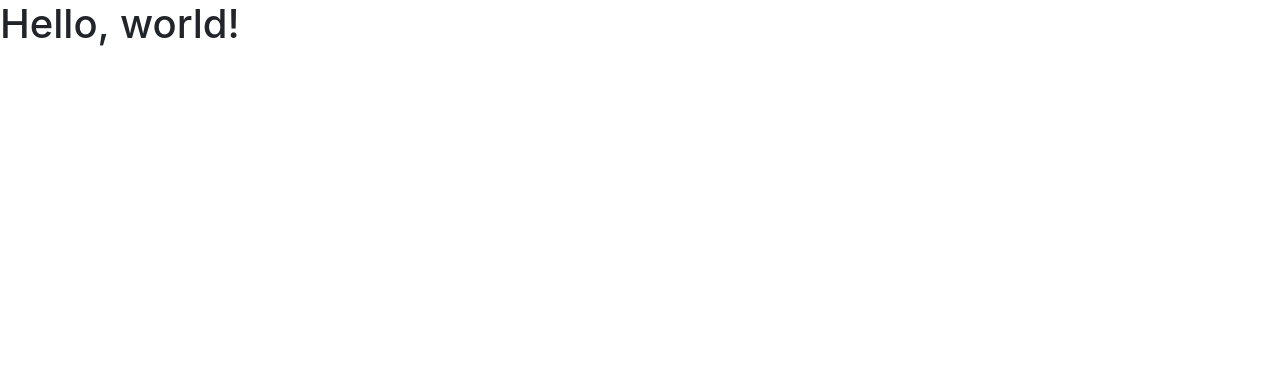
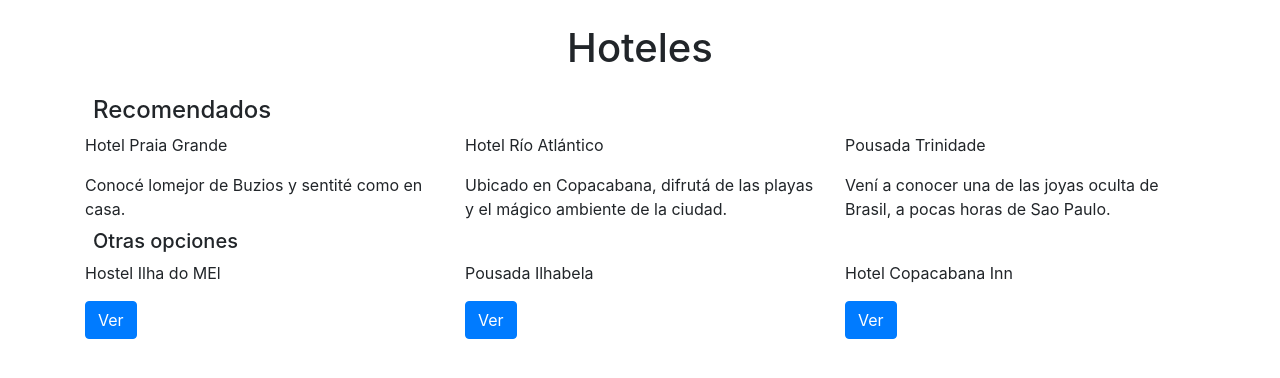
Before and after one commit to mccm2310/guia-hoteles, a website: page index.html in a window 1280 px wide. Drawn offline with nearby package versions, Linux system fonts and the light colour scheme.

Commit message:
Ejercicio con grillas. Leccion 5.

```diff
--- a/index.html
+++ b/index.html
@@ -8,13 +8,45 @@
     <!-- Bootstrap CSS -->
     <link rel="stylesheet" href="node_modules/bootstrap/dist/css/bootstrap.min.css">
 
-    <title>Hello, world!</title>
+    <title>Curso 1</title>
 </head>
 <body>
-    <h1>Hello, world!</h1>
-
-    <!-- Optional JavaScript -->
-    <!-- jQuery first, then Popper.js, then Bootstrap JS -->
+    <h1 class="text-center m-4">Hoteles</h1>
+    <div class="container">
+        <h4 class="m-2">Recomendados</h4>
+        <div class="row mt-2">
+            <div class="col-sm-12 col-md">
+                <p>Hotel Praia Grande</p>
+                <span>Conoc&eacute; lomejor de Buzios y sentit&eacute; como en casa.</span>
+            </div>
+            <div class="col-sm-12 col-md">
+                <p>Hotel R&iacute;o Atl&aacute;ntico</p>
+                <span>Ubicado en Copacabana, difrut&aacute; de las playas y el mágico ambiente de la ciudad.</span>
+            </div>
+            <div class="col-sm-12 col-md">
+                <p>Pousada Trinidade</p>
+                <span>Vení a conocer una de las joyas oculta de Brasil, a pocas horas de Sao Paulo.</span>
+            </div>
+        </div>
+        <h5 class="m-2">Otras opciones</h5>
+        <div class="row mt-2">
+            <div class="col-sm-12 col-md">
+                <p>Hostel Ilha do MEl</p>
+                <small></small>
+                <button class="btn btn-primary">Ver</button>
+            </div>
+            <div class="col-sm-12 col-md">
+                <p>Pousada Ilhabela</p>
+                <small></small>
+                <button class="btn btn-primary">Ver</button>
+            </div>
+            <div class="col-sm-12 col-md">
+                <p>Hotel Copacabana Inn</p>
+                <small></small>
+                <button class="btn btn-primary">Ver</button>
+            </div>
+        </div>
+        </div>
     <script src="node_modules/jquery/dist/jquery.min.js"></script>
     <script src="node_modules/popper.js/dist/popper.min.js"></script>
     <script src="node_modules/bootstrap/dist/js/bootstrap.min.js"></script>
```
